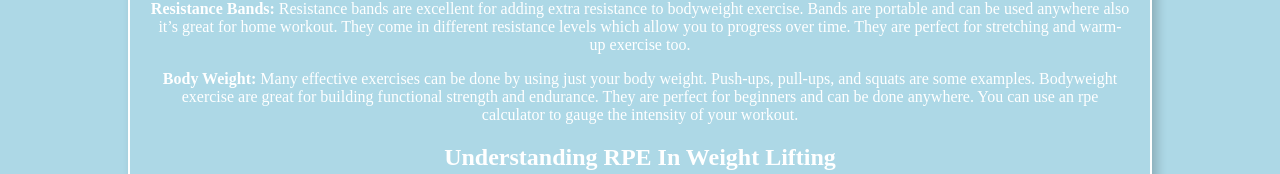
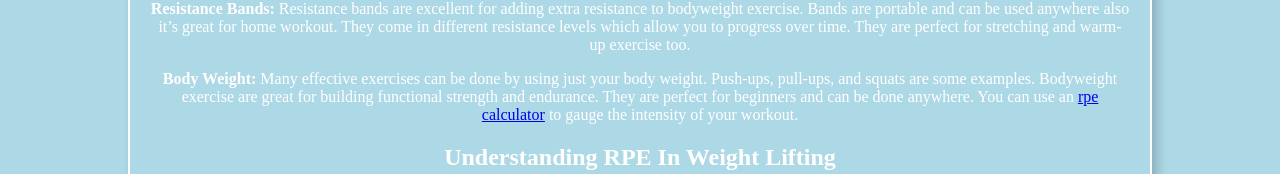
Before and after one commit to Davidlora4535/weightliftingguide, a plain HTML site: page index.html in a window 1280 px wide. Shown: the part 743-917 px from the top of the page. Drawn offline with Linux system fonts and the light colour scheme.

Commit message:
Update index.html

```diff
--- a/index.html
+++ b/index.html
@@ -45,7 +45,7 @@
         <p><b>Barbells:</b> Barbells are ideal for compound movements like squats & deadlifts. They allow you to lift heavier weight, which is crucial for building muscle mass. It can help to improve overall strength and stability. Barbells are essential for serious weightlifters, who want to become professional weightlifters. Make sure to use proper form to avoid injuries.</p>
         <p><b>Weight Machines:</b> Weight machines are useful for isolating specific muscle groups. They help to maintain proper form and also make them great for beginners. Machines provide guided motion, reducing the risk of injury. Machines are excellent for targeting muscles that are hard to reach with free weights. Incorporate them into your routine for balanced training.</p>
         <p><b>Resistance Bands:</b> Resistance bands are excellent for adding extra resistance to bodyweight exercise. Bands are portable and can be used anywhere also it’s great for home workout. They come in different resistance levels which allow you to progress over time. They are perfect for stretching and warm-up exercise too.</p>
-        <p><b>Body Weight:</b> Many effective exercises can be done by using just your body weight. Push-ups, pull-ups, and squats are some examples. Bodyweight exercise are great for building functional strength and endurance. They are perfect for beginners and can be done anywhere. You can use an rpe calculator to gauge the intensity of your workout.</p>
+        <p><b>Body Weight:</b> Many effective exercises can be done by using just your body weight. Push-ups, pull-ups, and squats are some examples. Bodyweight exercise are great for building functional strength and endurance. They are perfect for beginners and can be done anywhere. You can use an <a href="https://rpecalculator.info/">rpe calculator</a> to gauge the intensity of your workout.</p>
 
         <h2>Understanding RPE In Weight Lifting</h2>
         <p>The Rpe scale is used to measure the intensity of your exercise based on how hard you feel during the workout. It help lifters to gauge their efforts and adjust their training intensity appropriately. The rpe scale typically range from 1 to 10, with 1 being very light activity and 10 being maximum effort.</p>
```
